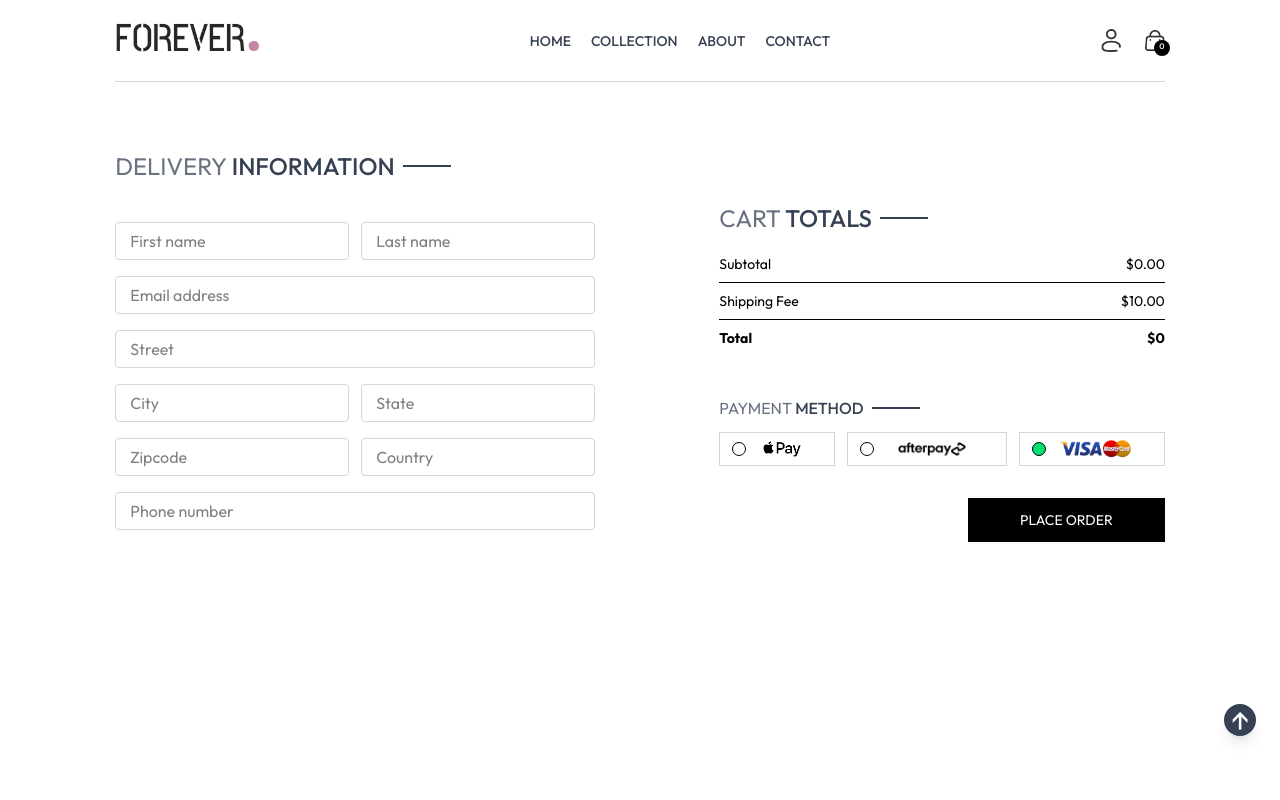
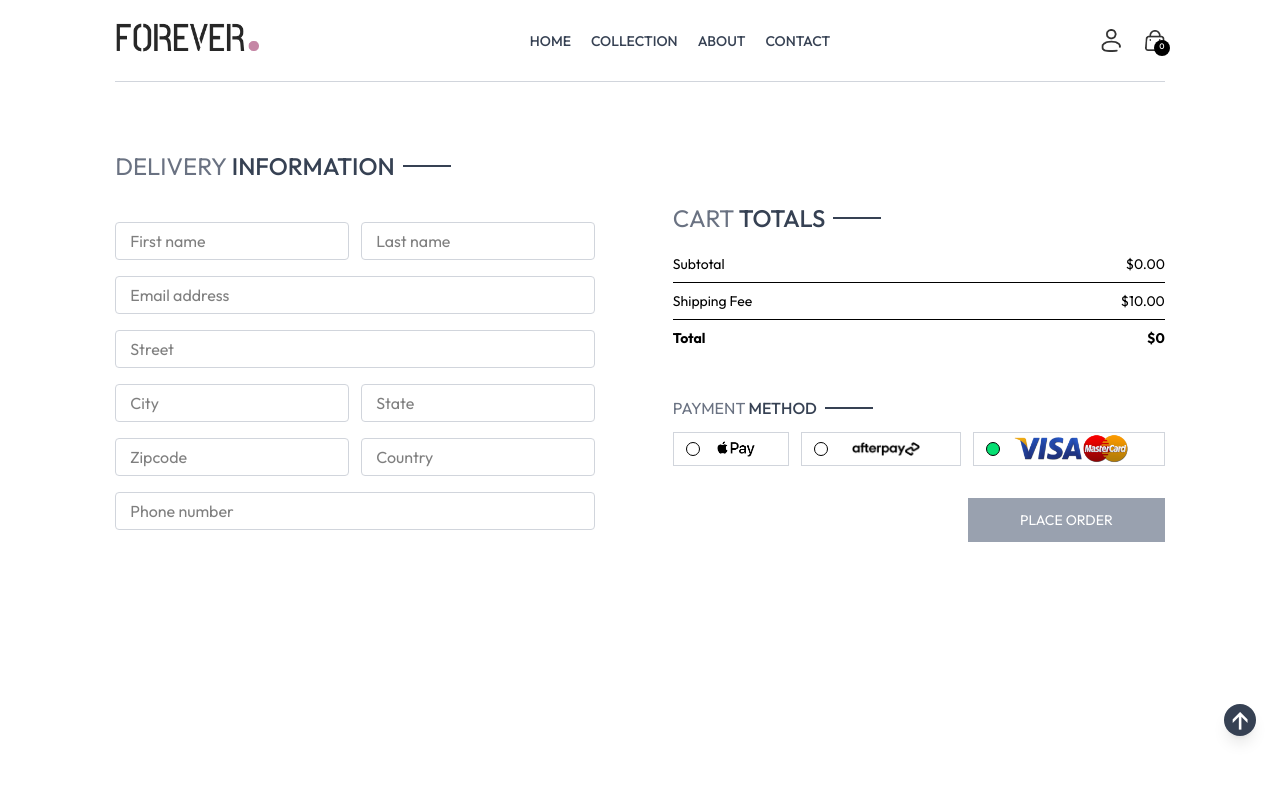
Before and after one commit to dbpthk/ecommerce-website, a React (Vite) app: page /place-order in a window 1280 px wide. Shown: the top 800 px of the page. Built offline with nearby package versions, Linux system fonts and the light colour scheme; a web font is replaced by a local one.

Commit message:
logic add to validate form before placing order

```diff
--- a/src/pages/PlaceOrder.jsx
+++ b/src/pages/PlaceOrder.jsx
@@ -8,6 +8,20 @@ const PlaceOrder = () => {
   const [method, setMethod] = useState("mastercard");
   const { navigate } = useContext(ShopContext);
 
+  const [form, setForm] = useState({
+    firstName: "",
+    lastName: "",
+    email: "",
+    street: "",
+    city: "",
+    state: "",
+    zipcode: "",
+    country: "",
+    phone: "",
+  });
+
+  const isFormValid = Object.values(form).every((val) => val.trim() !== "");
+
   return (
     <div className="flex flex-col sm:flex-row justify-between gap-4 pt-5 sm:pt-14 min-h-[80vh] border-t border-gray-300">
       {/* leftside */}
@@ -15,56 +29,89 @@ const PlaceOrder = () => {
         <div className="text-xl sm:text-2xl my-3">
           <Title text1={"DELIVERY"} text2={"INFORMATION"} />
         </div>
+
         <div className="flex gap-3 max-w-[80vw]">
           <input
+            value={form.firstName}
+            onChange={(e) => setForm({ ...form, firstName: e.target.value })}
             className="border border-gray-300 rounded py-1.5 px-3.5 w-full"
             type="text"
             placeholder="First name"
+            required
           />
           <input
+            value={form.lastName}
+            onChange={(e) => setForm({ ...form, lastName: e.target.value })}
             className="border border-gray-300 rounded py-1.5 px-3.5 w-full"
             type="text"
             placeholder="Last name"
+            required
           />
         </div>
+
         <input
+          value={form.email}
+          onChange={(e) => setForm({ ...form, email: e.target.value })}
           className="border border-gray-300 rounded py-1.5 px-3.5 w-full"
           type="email"
           placeholder="Email address"
+          required
         />
+
         <input
+          value={form.street}
+          onChange={(e) => setForm({ ...form, street: e.target.value })}
           className="border border-gray-300 rounded py-1.5 px-3.5 w-full"
           type="text"
           placeholder="Street"
+          required
         />
+
         <div className="flex gap-3 max-w-[80vw]">
           <input
+            value={form.city}
+            onChange={(e) => setForm({ ...form, city: e.target.value })}
             className="border border-gray-300 rounded py-1.5 px-3.5 w-full"
             type="text"
             placeholder="City"
+            required
           />
           <input
+            value={form.state}
+            onChange={(e) => setForm({ ...form, state: e.target.value })}
             className="border border-gray-300 rounded py-1.5 px-3.5 w-full"
             type="text"
             placeholder="State"
+            required
           />
         </div>
+
         <div className="flex gap-3 max-w-[80vw]">
           <input
+            value={form.zipcode}
+            onChange={(e) => setForm({ ...form, zipcode: e.target.value })}
             className="border border-gray-300 rounded py-1.5 px-3.5 w-full"
             type="number"
             placeholder="Zipcode"
+            required
           />
           <input
+            value={form.country}
+            onChange={(e) => setForm({ ...form, country: e.target.value })}
             className="border border-gray-300 rounded py-1.5 px-3.5 w-full"
             type="text"
             placeholder="Country"
+            required
           />
         </div>
+
         <input
+          value={form.phone}
+          onChange={(e) => setForm({ ...form, phone: e.target.value })}
           className="border border-gray-300 rounded py-1.5 px-3.5 w-full"
           type="tel"
           placeholder="Phone number"
+          required
         />
       </div>
 
@@ -73,54 +120,47 @@ const PlaceOrder = () => {
         <div className="mt-8 min-w-80">
           <CartTotal />
         </div>
+
         <div className="mt-12">
           <Title text1={"PAYMENT"} text2={"METHOD"} />
+
           {/* payment method selection */}
           <div className="flex gap-3 flex-col lg:flex-row">
-            <div className="flex items-center gap-3 border border-gray-300 px-3 cursor-pointer">
+            {["applepay", "afterpay", "mastercard"].map((m) => (
+              <div
+                key={m}
+                className="flex items-center gap-3 border border-gray-300 px-3 cursor-pointer"
+                onClick={() => setMethod(m)}
+              >
                 <p
                   className={`min-w-3.5 h-3.5 border rounded-full ${
-                  method === "applepay" ? "bg-green-400" : ""
+                    method === m ? "bg-green-400" : ""
                   }`}
                 ></p>
                 <img
-                onClick={() => setMethod("applepay")}
-                className="h-8 mr-4"
-                src={assets.applepay_logo}
-                alt=""
+                  className={`h-8 mr-4 ${m === "mastercard" ? "h-5" : "h-8"}`}
+                  src={
+                    m === "applepay"
+                      ? assets.applepay_logo
+                      : m === "afterpay"
+                      ? assets.afterpay_logo
+                      : assets.mastercard_logo
+                  }
+                  alt={m}
                 />
               </div>
-            <div className="flex items-center gap-3 border border-gray-300 px-3 cursor-pointer">
-              <p
-                className={`min-w-3.5 h-3.5 border rounded-full ${
-                  method === "afterpay" ? "bg-green-400" : ""
-                }`}
-              ></p>
-              <img
-                onClick={() => setMethod("afterpay")}
-                className="h-8 mr-4"
-                src={assets.afterpay_logo}
-                alt=""
-              />
+            ))}
           </div>
-            <div className="flex items-center gap-3 border border-gray-300 px-3 cursor-pointer">
-              <p
-                className={`min-w-3.5 h-3.5 border rounded-full ${
-                  method === "mastercard" ? "bg-green-400" : ""
-                }`}
-              ></p>
-              <img
-                onClick={() => setMethod("mastercard")}
-                className="h-5 mr-4"
-                src={assets.mastercard_logo}
-                alt=""
-              />
-            </div>
-          </div>
+
           <div className="w-full text-end mt-8">
             <button
+              disabled={!isFormValid}
               onClick={() => navigate("/orders")}
-              className="bg-black text-white px-13 py-3 text-sm cursor-pointer hover:bg-gray-700"
+              className={`px-13 py-3 text-sm text-white transition ${
+                isFormValid
+                  ? "bg-black hover:bg-gray-700 cursor-pointer"
+                  : "bg-gray-400 cursor-not-allowed"
+              }`}
             >
               PLACE ORDER
             </button>
```
Lines whose indentation alone changed are shown as unchanged.
